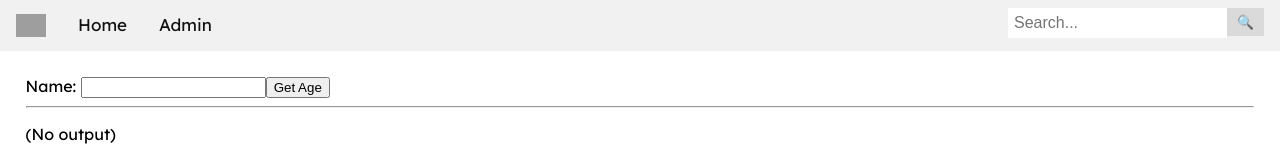
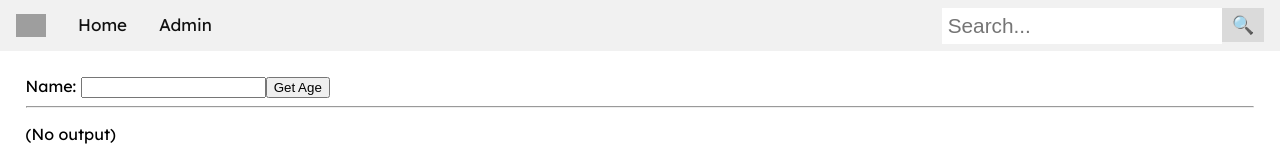
Before and after one commit to BMAgeas/products-store, a Next.js app: page /WhoAmI in a window 1280 px wide. Shown: the top 160 px of the page. Built offline with nearby package versions, Linux system fonts and the light colour scheme; grey boxes are pictures that could not be loaded.

Commit message:
Abstracted data-interation into ProductBoxesRenderer

```diff
--- a/src/app/page.module.scss
+++ b/src/app/page.module.scss
@@ -34,7 +34,6 @@
 	display:			flex;
 	flex-direction:		row;
 	flex-wrap:			wrap;
-	flex-flow: row wrap;
 	justify-content:	center;			/* ←→ */
 	align-items:		stretch;		/* ↑↓ */
 	align-content:		stretch;		/* ?? */
--- a/src/components/PSHeader/PSHeader.jsx
+++ b/src/components/PSHeader/PSHeader.jsx
@@ -1,6 +1,7 @@
+"use client";
+
 import styles			from "./PSHeader.module.scss";
 import SearchProvider	from "@/components/SearchProvider/SearchProvider";
-
 
 export default function PSHeader() {
 	return (
@@ -8,7 +9,14 @@ export default function PSHeader() {
 			<img className={styles.headerLogoImage} src="/Images/ProductsStore_Logo.png" alt="Logo" />
 			<a href="/">Home</a>
 			<a href="/Admin">Admin</a>
-			<div className={styles.searchContainer}><SearchProvider/></div>
+			<div className={styles.searchContainer}>
+				<SearchProvider
+					AllItems={
+						undefined
+						// [...document.querySelector("#productsContainer").getElementsByTagName("li")]
+					}
+				/>
+			</div>
 		</header>
 	);
 }
--- a/src/components/SearchProvider/SearchProvider.jsx
+++ b/src/components/SearchProvider/SearchProvider.jsx
@@ -1,11 +1,26 @@
 "use client";
 import styles from "./SearchProvider.module.scss";
 
-export default function SearchProvider() {
+export default function SearchProvider({ AllItems, ItemsContainerSelector, ItemKeySelector }) {
+
+	/*
+		AllItems							An array of all the Items' Elements (added/removed from the ItemsContainer element depending on the search string)
+		ItemsContainerSelector				e.g. "#Products"
+		ItemKeySelector						Takes in a direct-child element of the ItemsParentSelector element,
+											and returns a searchable Key for the item
+	*/
+
+	const performSearch = () => {
+
+		console.log("AllItems: " + AllItems);
+
+	};
+
 	return (
 		<form>
 			<input type="text" placeholder="Search..." className={styles.searchTextbox} />
-			<button type="button" className={styles.searchButton}>🔍</button>
+			<button type="button" className={styles.searchButton} onClick={performSearch}>🔍</button>
 		</form>
 	);
+
 }
--- a/src/components/SearchProvider/SearchProvider.module.scss
+++ b/src/components/SearchProvider/SearchProvider.module.scss
@@ -4,17 +4,17 @@
 .searchTextbox {
 	padding:		6px;
 	margin-top:		8px;
-	font-size:		1rem;
+	font-size:		1.3rem;
 	border:			none;
 }
 
 .searchButton {
+	font-size:		1.12rem;
 	float:			right;
 	padding:		6px 10px;
 	margin-top:		8px;
 	margin-right:	16px;
 	background:		map.get($globalColours, "midGrey");
-	font-size:		0.85rem;
 	border:			none;
 	cursor:			pointer;
 }
```
Also changed, not shown: src/app/page.jsx (+3 -37 lines), src/components/ProductBoxesRenderer/ProductBoxesRenderer.jsx (added, +47 -0 lines), data/productsAndApplications.json (renamed from data/products.json).
